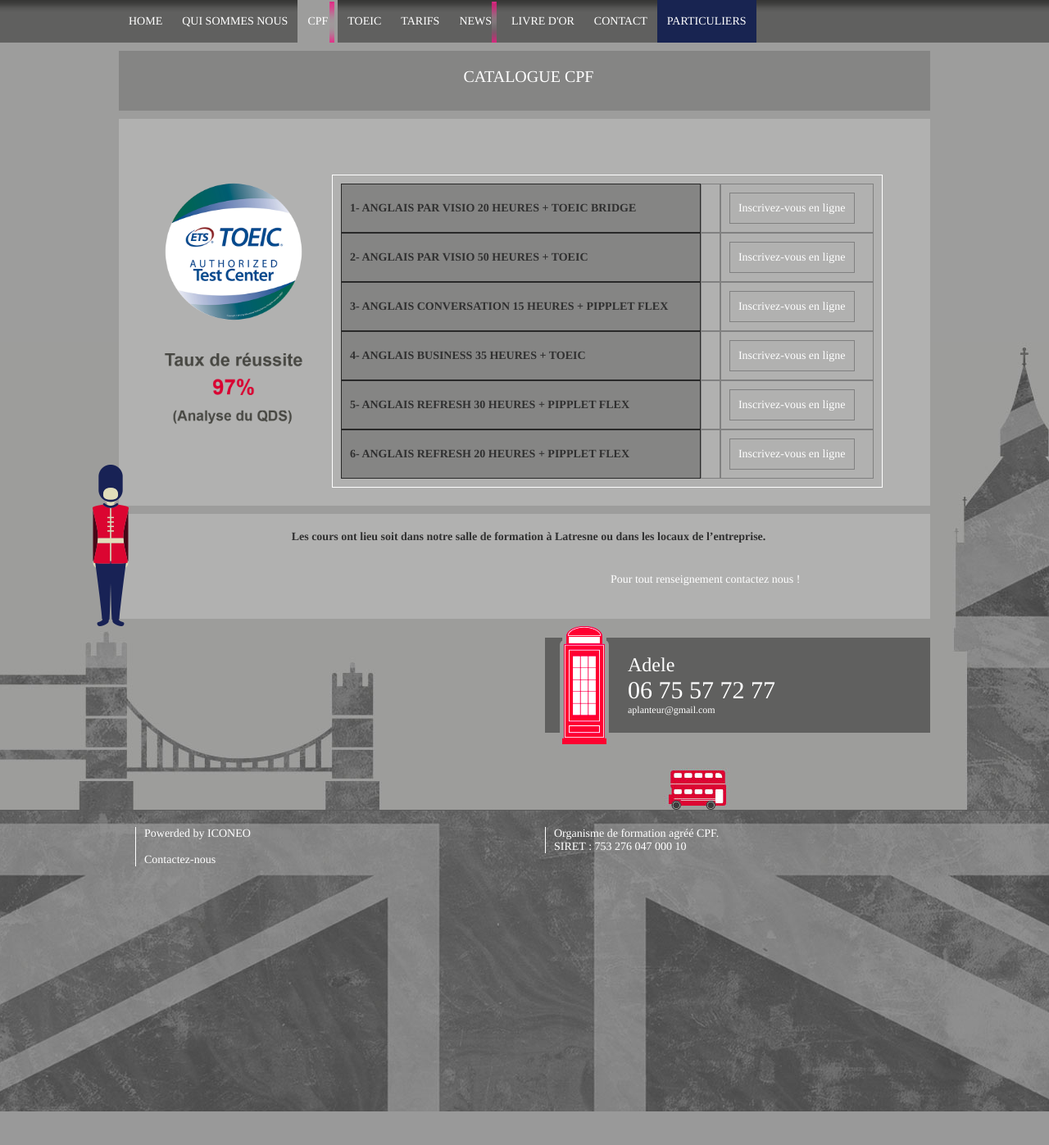
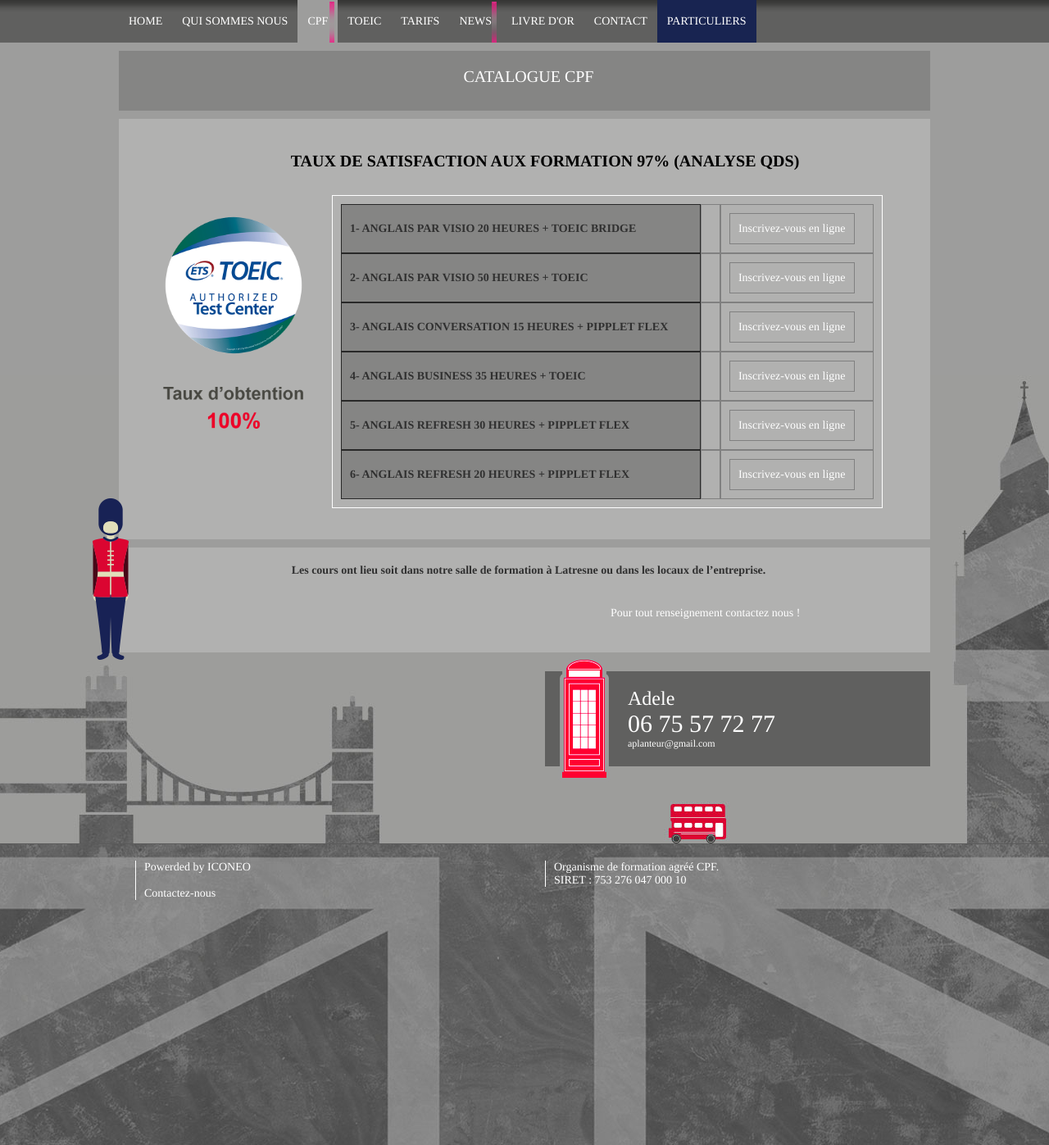
Before and after one commit to xav335/speakers, a PHP site: page /cpf-catalogue.php in a window 1280 px wide. Shown: the part 211-1608 px from the top of the page at 82% size. Before the commit the page ends 1567 px from the top, so only its background shows below. Run offline with PHP 8.4, Linux system fonts and the light colour scheme.

Commit message:
fix last minute

```diff
--- a/cpf-catalogue.php
+++ b/cpf-catalogue.php
@@ -45,11 +45,13 @@
 					<span class="titre-blanc-gros">CATALOGUE CPF</span>
 				</div>
 			</div>
-
 			<div class="content-center-top">
 				<div class="content-center-only" style="border-top: 10px solid #9d9d9c;">
+				    <div class="content-center-only" >
+					<span class="titre-noir-gros">TAUX DE SATISFACTION AUX FORMATION 97% (analyse QDS)</span>
+				    </div>
 					<div style="text-align: center;">	<br><br>
-						<img style="padding: 20px 30px 20px 30px; float: left; width: 180px;" alt="photo-groupe" src="images/TOEIC.png" /><br>
+						<img style="padding: 20px 30px 20px 30px; float: left; width: 180px;" alt="photo-groupe" src="images/TOEIC3.png" /><br>
 
 						<div id="table">
 						   <div class="row">
--- a/css/styles.css
+++ b/css/styles.css
@@ -51,6 +51,7 @@ body {background: #282828 ;font-family:Century, Times, sans-serif; color: #FFF;
 .titre-bleu-gros {color:#182451;font-size:20px;text-transform:uppercase; display:block; padding:10px 0px 10px 0px;}
 .titre-blanc {color:#FFF;font-size:16px;text-transform:uppercase; display:block; padding:10px 0px 10px 0px; text-align: center;}
 .titre-blanc-gros {color:#FFF;font-size:20px;text-transform:uppercase; display:block; padding:0px 0px 10px 0px; text-align: center;}
+.titre-noir-gros {color:#000;font-size:20px; font-weight:bold; text-transform:uppercase; display:block; padding:0px 0px 10px 0px; text-align: center;}
 
 
 #table {display: table; width: 650px; text-align:center; border: 1px solid white; padding:10px 10px 10px 10px;  margin-left: 165px;}
```
Also changed, not shown: images/TOEIC.png (deleted), images/TOEIC3.png (added).
